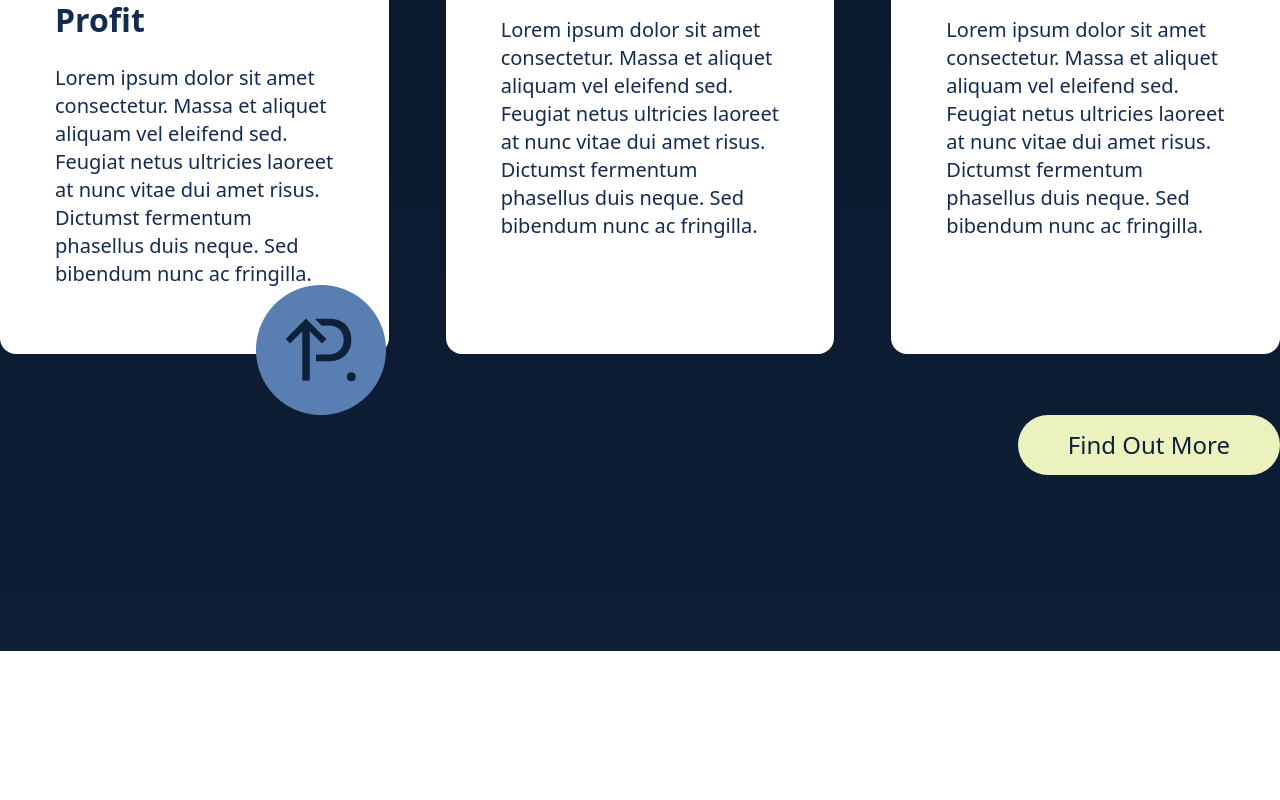
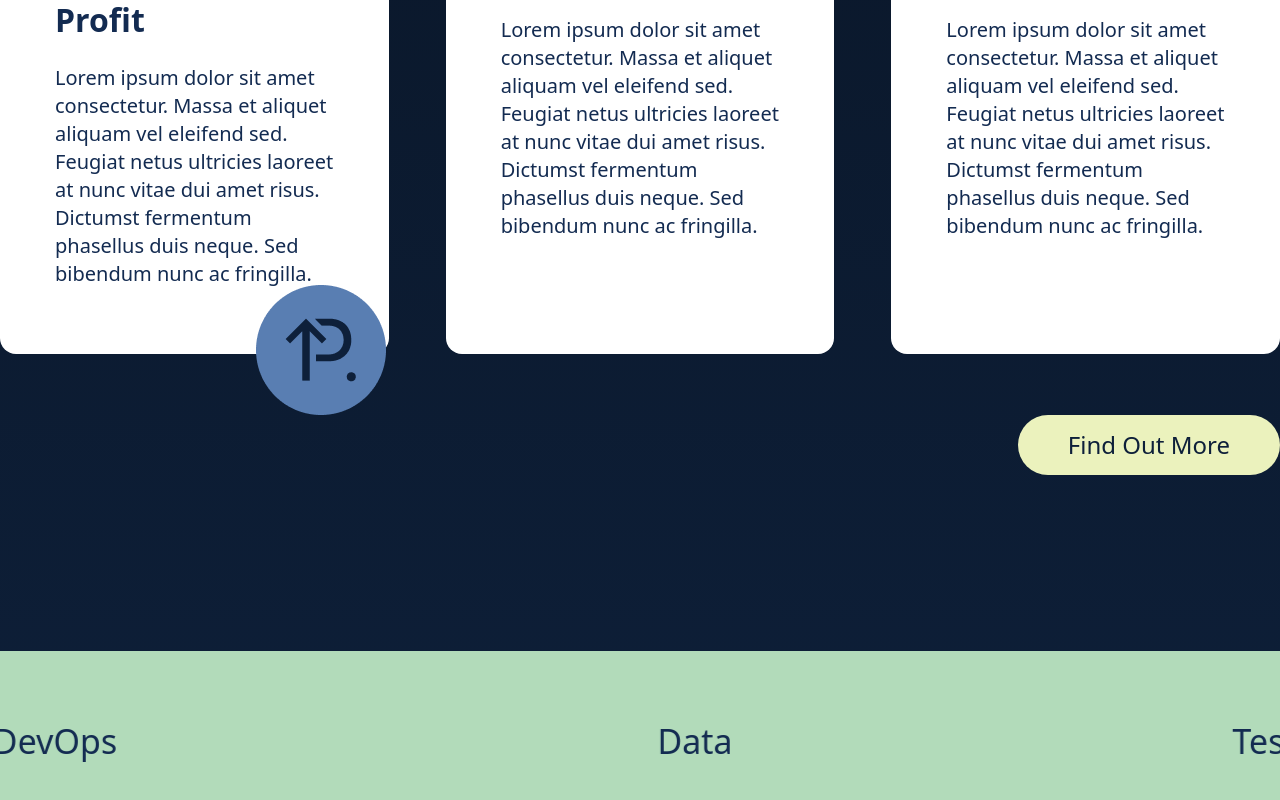
Before and after one commit to MamtazDev/plant-it, a Next.js app: page / in a window 1280 px wide. Shown: the part 2400-3200 px from the top of the page. Before the commit the page ends 3051 px from the top, so only its background shows below. Built offline with nearby package versions, Linux system fonts and the light colour scheme.

Commit message:
mission section add

```diff
--- a/package.json
+++ b/package.json
@@ -9,9 +9,10 @@
     "lint": "next lint"
   },
   "dependencies": {
+    "next": "14.1.0",
     "react": "^18",
     "react-dom": "^18",
-    "next": "14.1.0"
+    "react-multi-carousel": "^2.8.4"
   },
   "devDependencies": {
     "autoprefixer": "^10.0.1",
--- /dev/null
+++ b/src/Components/Home/Designation.js
@@ -0,0 +1,48 @@
+import React from "react";
+import Carousel from "react-multi-carousel";
+import "react-multi-carousel/lib/styles.css";
+
+const Designation = () => {
+  const details = [
+    "Software Engineering",
+    "Product",
+    "DevOps",
+    "Data",
+    "Testing & QA",
+  ];
+  const responsive = {
+    desktop: {
+      breakpoint: { max: 3000, min: 1024 },
+      items: 5,
+    },
+    tablet: {
+      breakpoint: { max: 1024, min: 464 },
+      items: 2,
+    },
+    mobile: {
+      breakpoint: { max: 464, min: 0 },
+      items: 1,
+    },
+  };
+  return (
+    <div className="designation bg-[#B2DBBA] py-[65px]">
+      <Carousel
+        responsive={responsive}
+        infinite={true}
+        autoPlay={true}
+        autoPlaySpeed={2000}
+        arrows={false}
+      >
+        {details.map((data, index) => (
+          <div className="">
+            <p className="text-[#132B51] text-[34px] font-light text-center">
+              {data}
+            </p>
+          </div>
+        ))}
+      </Carousel>
+    </div>
+  );
+};
+
+export default Designation;
--- a/src/Components/Home/Mission.js
+++ b/src/Components/Home/Mission.js
@@ -4,7 +4,7 @@ import plan from "../../assets/plan-lock.png";
 const Mission = () => {
   const details = ["Planet over profit", "People first", "Keep it personal"];
   return (
-    <div className="mission pt-[168px] pb-[176px]">
+    <div className="mission  pt-[168px] pb-[176px]">
       <div className="container mx-auto">
         <p className="subtitle text-[#F7F4F0] mb-[116px]">
           We’re on a <span>mission</span>{" "}
--- a/src/pages/index.js
+++ b/src/pages/index.js
@@ -1,4 +1,5 @@
 import Banner from "@/Components/Home/Banner";
+import Designation from "@/Components/Home/Designation";
 import Mission from "@/Components/Home/Mission";
 import Recruitment from "@/Components/Home/Recruitment";
 import Header from "@/Shared/Header";
@@ -10,6 +11,7 @@ export default function Home() {
       <Banner />
       <Recruitment />
       <Mission/>
+      <Designation/>
     </div>
   );
 }
--- a/src/styles/globals.css
+++ b/src/styles/globals.css
@@ -76,6 +76,8 @@ a {
   line-height: 130%;
 }
 
-.mission{
-  background-image: linear-gradient(180deg, #091526 0%, #0E203A 122.41%);
+.mission {
+  background-image: linear-gradient(180deg, #091526 0%, #0E203A 122.41%), url('../assets/mission.png');
+  background-repeat: no-repeat;
+  background-position: right;
 }
```
Also changed, not shown: src/assets/mission.png (added), 1 other file (tests, documents, lock files or other folders).
